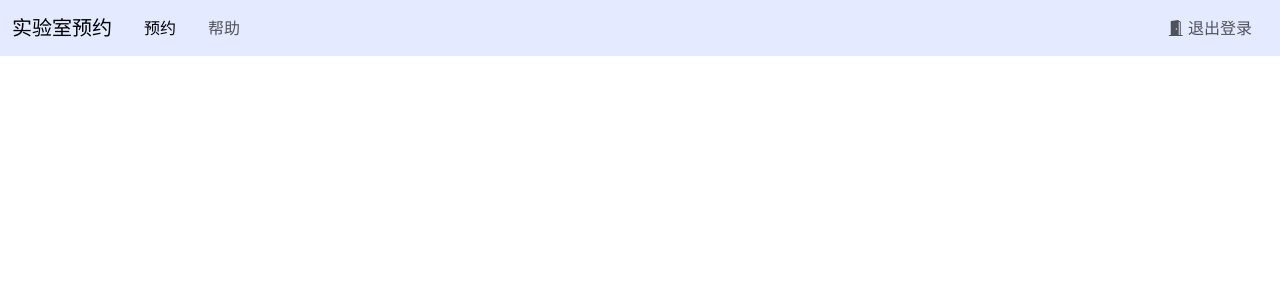
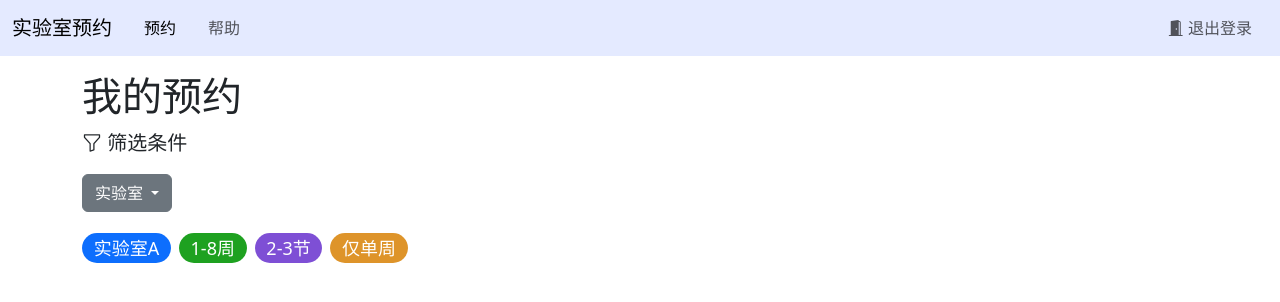
Before and after one commit to IceeAn/my-vue-homework, a Vue app in the folder frontend/: page /#/my-booking in a window 1280 px wide. Before the commit this address had no page. Shown: the top 302 px of the page. Built offline with nearby package versions, Linux system fonts and the light colour scheme.

Commit message:
add my-booking page

```diff
--- /dev/null
+++ b/frontend/src/components/MyBooking.vue
@@ -0,0 +1,42 @@
+<script setup lang="ts">
+
+</script>
+
+<template>
+  <div class="container">
+    <h1 class="display-6">我的预约</h1>
+    <p class="fs-5"><i class="bi bi-funnel"></i> 筛选条件</p>
+    <div class="row row-cols-4">
+      <div class="col col-3">
+        <div class="dropdown">
+          <button class="btn btn-secondary dropdown-toggle" type="button" id="dropdownMenuButton1" data-bs-toggle="dropdown" aria-expanded="false">
+            实验室
+          </button>
+          <ul class="dropdown-menu" aria-labelledby="dropdownMenuButton1">
+            <li><a class="dropdown-item">实验室A</a></li>
+            <li><a class="dropdown-item">实验室B</a></li>
+            <li><a class="dropdown-item">实验室C</a></li>
+          </ul>
+        </div>
+      </div>
+    </div>
+    <div class="fs-4 mt-3 badge-group">
+      <span class="badge rounded-pill me-2">实验室A</span>
+      <span class="badge rounded-pill me-2">1-8周</span>
+      <span class="badge rounded-pill me-2">2-3节</span>
+      <span class="badge rounded-pill me-2">仅单周</span>
+    </div>
+  </div>
+</template>
+
+<style scoped lang="sass">
+$colors: (#0d6efd, #1ea120, #7e4fd5, #de942a)
+
+.badge-group
+  .badge
+    font-weight: normal
+    @each $color in $colors
+      $index: index($colors, $color)
+      &:nth-child(#{$index})
+        background-color: $color
+</style>
--- a/frontend/src/router/index.ts
+++ b/frontend/src/router/index.ts
@@ -15,6 +15,11 @@ const router = createRouter({
             meta: { requiresAuth: true }
         },
         {
+            path: '/my-booking',
+            name: 'myBooking',
+            component: () => import('../views/MyBookingView.vue'),
+        },
+        {
             path: '/help',
             name: 'help',
             component: () => import('../views/HelpView.vue'),
--- /dev/null
+++ b/frontend/src/views/MyBookingView.vue
@@ -0,0 +1,11 @@
+<script setup lang="ts">
+import MyBooking from "@/components/MyBooking.vue";
+</script>
+
+<template>
+  <MyBooking/>
+</template>
+
+<style scoped lang="sass">
+
+</style>
```
